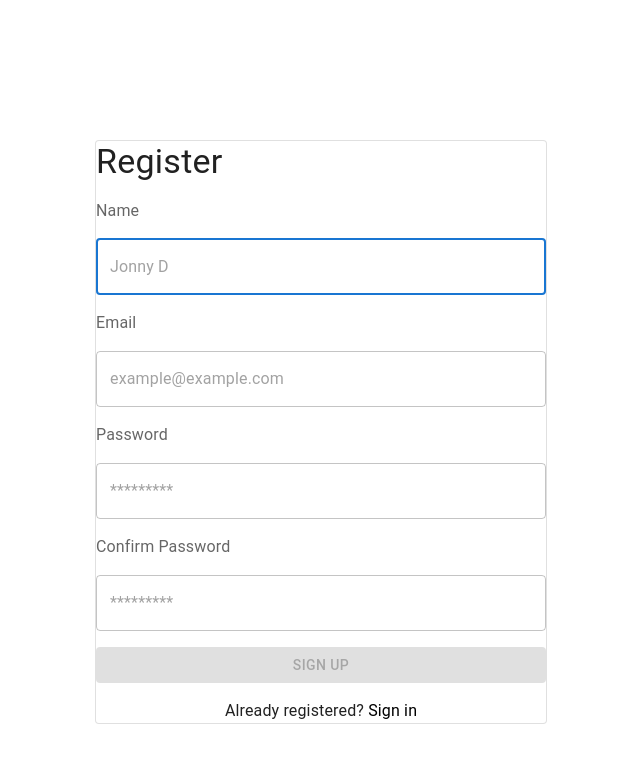
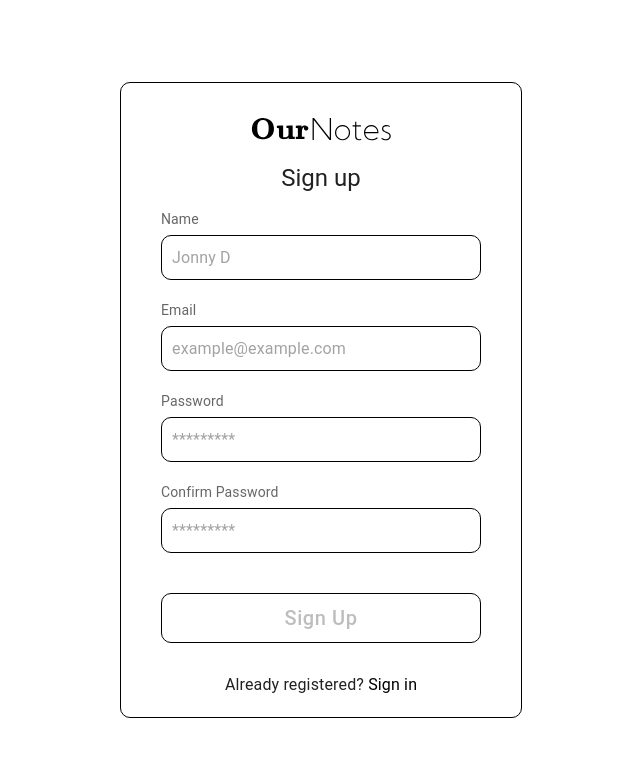
Before and after one commit to Radzivon-Kliuchnikau/OurNotesAppFrontEnd, a React (Vite) app: page /registration in a window 1280 px wide. Shown: the top 762 px of the page, without its empty margins (319-959 px from the left). Built offline with nearby package versions, Linux system fonts and the light colour scheme; no server answers.

Commit message:
#12-#13: Add styles for registration form

```diff
--- a/src/pages/Login.tsx
+++ b/src/pages/Login.tsx
@@ -17,7 +17,6 @@ import useAuth from "../hooks/UseAuth.tsx";
 import MainContainer from "../components/common/MainContainer.tsx";
 
 const FormCard = styled(Card)(({theme}) => ({
-
     display: "flex",
     flexDirection: "column",
     alignSelf: "center",
--- a/src/pages/Registration.tsx
+++ b/src/pages/Registration.tsx
@@ -3,6 +3,7 @@ import axios from "../api/axios";
 import {Box, Button, Card, FormLabel, Stack, styled, TextField, Typography} from "@mui/material";
 import {Close, Done, Info} from "@mui/icons-material";
 import Link from '@mui/material/Link';
+import MainContainer from "../components/common/MainContainer.tsx";
 
 
 const USERNAME_REGEX = /^[a-zA-Z][a-zA-Z0-9-_]{3,23}$/;
@@ -15,21 +16,31 @@ const FormCard = styled(Card)(({theme}) => ({
     display: "flex",
     flexDirection: "column",
     alignSelf: "center",
-    width: "100%",
-    gap: theme.spacing(2),
+    textAlign: "center",
+    width: "320px",
+    padding: "10px 40px 10px 40px",
     margin: "auto",
-    [theme.breakpoints.up('sm')]: {
-        width: '450px',
-    },
+    border: "1px solid black",
+    borderRadius: "10px",
 }))
 
-const RegistrationContainer = styled(Stack)(({theme}) => ({
-    height: 'calc((1 - var(--template-frame-height, 0)) * 100dvh)',
-    minHeight: '100%',
-    padding: theme.spacing(2),
-    [theme.breakpoints.up('sm')]: {
-        padding: theme.spacing(4),
-    }
+const TextFieldCustom = styled(TextField)(({theme}) => ({
+    "& .MuiOutlinedInput-root": { // Target the root container of the input
+        border: "1px solid black", // Custom border
+        borderRadius: "10px", // Custom border radius
+    },
+    "& .MuiOutlinedInput-notchedOutline": { // Target the outline specifically
+        border: "none", // Remove the default outline
+    },
+    "&:hover .MuiOutlinedInput-notchedOutline": {
+        border: "1px solid black", // Optional: Add hover styles
+    },
+    "& .MuiOutlinedInput-input": {
+        padding: "10px", // Adjust padding if needed
+    },
+    width: "320px",
+    height: "50px",
+    marginBottom: "15px"
 }))
 
 const Registration = () => {
@@ -125,7 +136,7 @@ const Registration = () => {
                         sx={{
                             display: "flex",
                             justifyContent: "center",
-                            flexDirection:"column",
+                            flexDirection: "column",
                             textAlign: "center",
                             height: 'calc((1 - var(--template-frame-height, 0)) * 100dvh)'
                         }}>
@@ -137,7 +148,7 @@ const Registration = () => {
                         </Link>
                     </Box>
                 ) : (
-                    <RegistrationContainer>
+                    <MainContainer>
                         <FormCard variant="outlined">
                             <Typography
                                 ref={errorRef}
@@ -146,12 +157,25 @@ const Registration = () => {
                             >
                                 {errorMessage}
                             </Typography>
-                            <Typography component="h1" variant="h4">Register</Typography>
+                            <Box sx={{marginTop: "20px", marginBottom: "10px"}}>
+                                <Typography
+                                    variant="h6"
+                                    noWrap
+                                    component="a"
+                                    href="/">
+                                    <img src="../public/static/logo.svg" alt="Logo" />
+                                </Typography>
+                            </Box>
+                            <Typography component="h1" variant="h5" sx={{marginBottom: "15px"}}>Sign up</Typography>
                             <Box component="form" onSubmit={handleSubmit}
-                                 sx={{display: "flex", flexDirection: "column", gap: 2}}>
+                                 sx={{
+                                     width: "400px",
+                                     display: "flex",
+                                     flexDirection: "column"
+                            }}>
 
                                 <FormLabel htmlFor="username" sx={{display: "flex"}}>
-                                    <Typography>Name</Typography>
+                                    <Typography sx={{fontSize: "14px", marginBottom: "5px"}}>Name</Typography>
                                     <Box component="span" sx={{display: validUserName ? "block" : "none"}}>
                                         <Done/>
                                     </Box>
@@ -159,7 +183,7 @@ const Registration = () => {
                                         <Close/>
                                     </Box>
                                 </FormLabel>
-                                <TextField
+                                <TextFieldCustom
                                     type="text"
                                     id="username"
                                     inputRef={userNameRef}
@@ -173,13 +197,16 @@ const Registration = () => {
                                     onBlur={() => setUserNameFocus(false)}
                                 />
                                 <Box id="userNameDescription"
-                                     sx={{display: userNameFocus && userName && !validUserName ? "flex" : "none", gap: 1}}>
+                                     sx={{
+                                         display: userNameFocus && userName && !validUserName ? "flex" : "none",
+                                         gap: 1
+                                     }}>
                                     <Info/>
                                     <Typography component="p">Just type a valid name. Min 4 chars.</Typography>
                                 </Box>
 
                                 <FormLabel htmlFor="useremail" sx={{display: "flex"}}>
-                                    <Typography>Email</Typography>
+                                    <Typography sx={{fontSize: "14px", marginBottom: "5px"}}>Email</Typography>
                                     <Box component="span" sx={{display: validEmail ? "block" : "none"}}>
                                         <Done/>
                                     </Box>
@@ -187,7 +214,7 @@ const Registration = () => {
                                         <Close/>
                                     </Box>
                                 </FormLabel>
-                                <TextField
+                                <TextFieldCustom
                                     type="email"
                                     id="useremail"
                                     autoComplete="off"
@@ -206,7 +233,7 @@ const Registration = () => {
                                 </Box>
 
                                 <FormLabel htmlFor="password" sx={{display: "flex"}}>
-                                    <Typography>Password</Typography>
+                                    <Typography sx={{fontSize: "14px", marginBottom: "5px"}}>Password</Typography>
                                     <Box component="span" sx={{display: validPassword ? "block" : "none"}}>
                                         <Done/>
                                     </Box>
@@ -214,7 +241,7 @@ const Registration = () => {
                                         <Close/>
                                     </Box>
                                 </FormLabel>
-                                <TextField
+                                <TextFieldCustom
                                     type="password"
                                     id="password"
                                     onChange={(event) => setPassword(event.target.value)}
@@ -239,7 +266,7 @@ const Registration = () => {
                                 </Box>
 
                                 <FormLabel htmlFor="confirmPassword" sx={{display: "flex"}}>
-                                    <Typography>Confirm Password</Typography>
+                                    <Typography sx={{fontSize: "14px", marginBottom: "5px"}}>Confirm Password</Typography>
                                     <Box sx={{display: validMatch && matchPassword ? "block" : "none"}}>
                                         <Done/>
                                     </Box>
@@ -247,7 +274,7 @@ const Registration = () => {
                                         <Close/>
                                     </Box>
                                 </FormLabel>
-                                <TextField
+                                <TextFieldCustom
                                     type="password"
                                     id="confirmPassword"
                                     onChange={(event) => setMatchPassword(event.target.value)}
@@ -266,22 +293,34 @@ const Registration = () => {
 
                                 <Button
                                     type="submit"
-                                    fullWidth
-                                    variant="contained"
-                                    disabled={!validEmail || !validUserName || !validPassword || !validMatch}>
+                                    disabled={!validEmail || !validUserName || !validPassword || !validMatch}
+                                    disableRipple
+                                    sx={{
+                                        width: "320px",
+                                        height: "50px",
+                                        border: "1px solid black",
+                                        borderRadius: "10px",
+                                        color: "black",
+                                        textDecoration: "none",
+                                        textTransform: "none",
+                                        fontSize: "20px",
+                                        marginBottom: "30px",
+                                        marginTop: "20px"
+                                    }}
+                                    >
                                     Sign Up
                                 </Button>
                             </Box>
-                            <Typography sx={{textAlign: "center"}}>
+                            <Typography sx={{textAlign: "center", marginBottom: "10px"}}>
                                 Already registered?{" "}
                                 <Link
                                     href="/login"
-                                    sx={{ color: "black", textDecoration: "none"}}>
+                                    sx={{color: "black", textDecoration: "none"}}>
                                     Sign in
                                 </Link>
                             </Typography>
                         </FormCard>
-                    </RegistrationContainer>
+                    </MainContainer>
                 )}
         </>
     )
```
